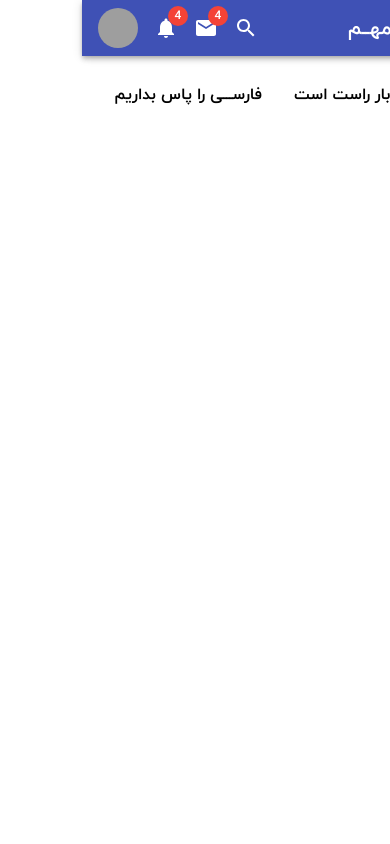
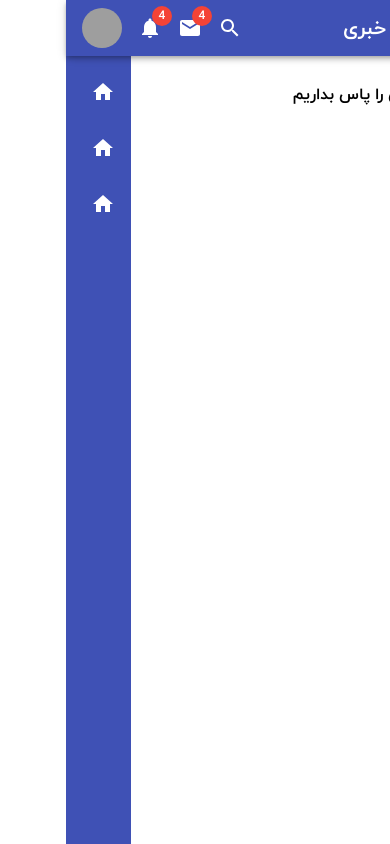
Before and after one commit to mHn87/my-app, a React (Create React App) app: page / in a window 390 px wide. Built offline with nearby package versions, Linux system fonts and the light colour scheme; grey boxes are pictures that could not be loaded.

Commit message:
commit course7 leftbar

```diff
--- a/src/App.js
+++ b/src/App.js
@@ -4,12 +4,19 @@ import Rightbar from './components/Rightbar';
 import Leftbar from './components/Leftbar';
 import Feed from './components/Feed';
 
-const useStyle = makeStyles({
+const useStyle = makeStyles((theme) => ({
   Button: {
     color: "white",
     backgroundColor: "black"
+  },
+
+  right: {
+    [theme.breakpoints.down('xs')]: {
+      display: "none"
+
+    },
   }
-})
+}))
 
 
 function App() {
@@ -19,13 +26,13 @@ function App() {
       <Navbar />
 
       <Grid container>
-        <Grid item sm={3}>
+        <Grid item sm={3} className={classes.right}>
           <Rightbar />
         </Grid>
-        <Grid item sm={7}>
+        <Grid item sm={7} xs={10}>
           <Feed />
         </Grid>
-        <Grid item sm={2}>
+        <Grid item sm={2} xs={2}>
           <Leftbar />
         </Grid>
       </Grid>
--- a/src/components/Leftbar.jsx
+++ b/src/components/Leftbar.jsx
@@ -3,8 +3,35 @@ import { Home } from '@material-ui/icons';
 
 const useStyle = makeStyles((theme) => ({
   container: {
-    paddingTop: theme.spacing(10)
+    paddingTop: theme.spacing(10),
+    backgroundColor: theme.palette.primary.main,
+    height: "100vh",
+    color: "white",
+
+
+  },
+
+  item: {
+    display:"flex",
+    alignItems:"center",
+    marginBottom: theme.spacing(8),
+    [theme.breakpoints.down('sm')]:{
+      marginBottom:theme.spacing(4),
+      cursor: "pointer",
+
+    },
+
+
+  },
+
+
+  text: {
+    [theme.breakpoints.down('sm')]:{
+      display:"none"
+
+    },
   }
+
 }))
 
 
@@ -16,6 +43,14 @@ function Leftbar() {
         <Home className={classes.icon}/>
         <Typography className={classes.text}>خانــه</Typography>
       </div>
+      <div className={classes.item}>
+        <Home className={classes.icon}/>
+        <Typography className={classes.text}>خانــه</Typography>
+      </div>
+      <div className={classes.item}>
+        <Home className={classes.icon}/>
+        <Typography className={classes.text}>خانــه</Typography>
+      </div>
     </Container>
   );
 }
--- a/src/components/Navbar.jsx
+++ b/src/components/Navbar.jsx
@@ -4,34 +4,21 @@ import { useState } from 'react';
 
 const useStyle = makeStyles((theme) => ({
 
-    logoLg:{
-        display:"none",
-        [theme.breakpoints.up("sm")] : {
-            display: "block"
-        }
-    },
-    logoSm:{
-        display:"block",
-        [theme.breakpoints.up("sm")] : {
-            display: "none"
-        }
+    toolbar: {
+        display: "flex",
+        justifyContent: "space-between"
     },
 
-    toolbar:{
-        display:"flex",
-        justifyContent : "space-between"
-    },
-
-    search : {
-        display:"flex",
+    search: {
+        display: "flex",
         alignItems: "center",
-        backgroundColor: alpha(theme.palette.common.white,0.15),
-        '&:hover' : {
-            backgroundColor: alpha(theme.palette.common.white,0.25),
+        backgroundColor: alpha(theme.palette.common.white, 0.15),
+        '&:hover': {
+            backgroundColor: alpha(theme.palette.common.white, 0.25),
         },
         borderRadius: theme.shape.borderRadius,
-        width:"50%",
-        [theme.breakpoints.down("sm")] : {
+        width: "50%",
+        [theme.breakpoints.down("sm")]: {
             display: (props) => (props.open ? "flex" : "none")
         },
 
@@ -39,24 +26,24 @@ const useStyle = makeStyles((theme) => ({
 
     },
 
-    input:{
-        color:"white",
+    input: {
+        color: "white",
         marginRight: theme.spacing(1),
-        width:"100%"
+        width: "100%"
 
     },
 
     searchButton: {
         display: "none",
         marginLeft: theme.spacing(2),
-        [theme.breakpoints.down("sm")] : {
+        [theme.breakpoints.down("sm")]: {
             display: "block"
         },
 
     },
 
     icon: {
-        alignItems:"center",
+        alignItems: "center",
         display: (props) => (props.open ? "none" : "flex")
 
     },
@@ -66,8 +53,8 @@ const useStyle = makeStyles((theme) => ({
     },
 
     cancel: {
-        [theme.breakpoints.up("sm")] : {
-            display:"none"
+        [theme.breakpoints.up("sm")]: {
+            display: "none"
         },
     }
 }))
@@ -76,31 +63,28 @@ const useStyle = makeStyles((theme) => ({
 
 
 function Navbar() {
-  const [open,setOpen] = useState(false);
-  const classes = useStyle({open});
+    const [open, setOpen] = useState(false);
+    const classes = useStyle({ open });
     return (
         <AppBar>
             <Toolbar className={classes.toolbar}>
-            <Typography variant='h6' className= {classes.logoLg}>
+                <Typography variant='h6' className={classes.logoLg}>
                     تیتـــر خبری
                 </Typography>
-            <Typography variant='h6' className= {classes.logoSm}>
-                عناوین مهــم
-            </Typography>
 
-            <div className= {classes.search}>
-                <InputBase placeholder='جستجو کنید'  className={classes.input}/>
-                <Cancel className={classes.cancel} onClick={() => setOpen(false)}/>
+                <div className={classes.search}>
+                    <InputBase placeholder='جستجو کنید' className={classes.input} />
+                    <Cancel className={classes.cancel} onClick={() => setOpen(false)} />
                 </div>
                 <div className={classes.icon}>
                     <Search className={classes.searchButton} onClick={() => setOpen(true)} />
                     <Badge badgeContent={4} color='error' className={classes.badge}>
-                    <Mail/>
+                        <Mail />
                     </Badge>
                     <Badge badgeContent={4} color='error' className={classes.badge}>
-                    <Notifications/>
+                        <Notifications />
                     </Badge>
-                <Avatar alt='Remy Sharp' src= "https://images.pexels.com/photos/428364/pexels-photo-428364.jpeg?auto=compress&cs=tinysrgb&dpr=2&w=500"/>
+                    <Avatar alt='Remy Sharp' src="https://images.pexels.com/photos/428364/pexels-photo-428364.jpeg?auto=compress&cs=tinysrgb&dpr=2&w=500" />
                 </div>
             </Toolbar>
         </AppBar>
--- a/src/components/Rightbar.jsx
+++ b/src/components/Rightbar.jsx
@@ -11,10 +11,9 @@ function Rightbar() {
   const classes = useStyle();
   return (
     <Container className={classes.container}>
-    <div>
+      <div>
         این ساید بار راست است
-    </div>
-
+      </div>
     </Container>
   );
 }
```
Lines whose indentation alone changed are shown as unchanged.
